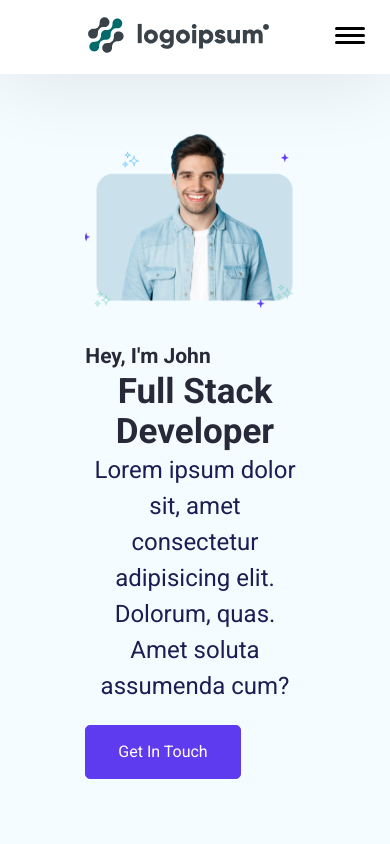
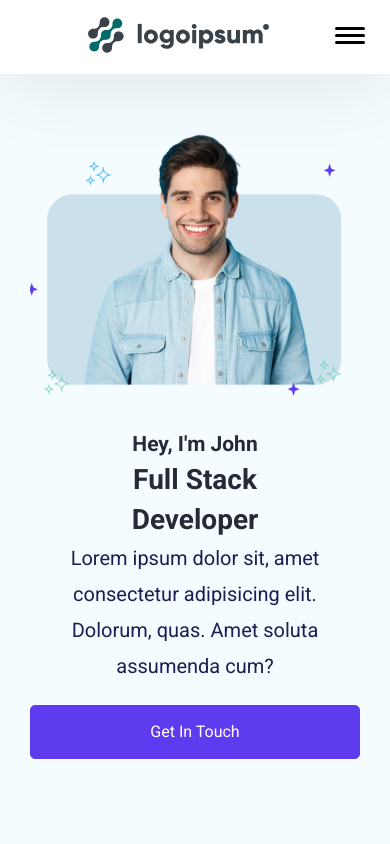
Before and after one commit to EsraaNasr92/React-Portfolio, a React (Create React App) app: page / in a window 390 px wide. Shown: the top 844 px of the page. Built offline with nearby package versions, Linux system fonts and the light colour scheme.

Commit message:
Mobile responsive

```diff
--- a/src/App.css
+++ b/src/App.css
@@ -743,6 +743,48 @@ input[type="checkbox"] {
   .nav__hamburger.active :nth-child(3) {
     transform: rotate(-45deg) translate(0.45rem, -0.1875rem);
   }
+  .hero--section{
+    padding: 133.333px 30px 133.333px;
+  }
+  .hero--section--title,
+  .skills--section--heading,
+  .sections--heading,
+  .skills-section--heading {
+    font-size: 28px;
+    line-height: 40px;
+    text-align: center;
+  }
+  .section--title{
+    display: block;
+  }
+  .hero--section-description {
+    font-size: 20px;
+    line-height: 36px;
+  }
+  .hero--section--content--box > button{
+    width: 100%;
+  }
+  .skills--section {
+    padding: 149.33px 30px;
+  }
+  .about--section{
+    padding: 133.3px 30px;
+  }
+  .portfolio--section {
+    padding: 112px 30px;
+  }
+  .testimonial--section{
+    padding: 112px 30px;
+  }
+  .contact--section{
+    padding: 150px 30px;
+  }
+  .footer--container {
+    padding: 106.667px 30px;
+  }
+  .footer--social--icon {
+    text-align: center;
+  }
 }
 
 /* Responsive Screens Ends*/
```
